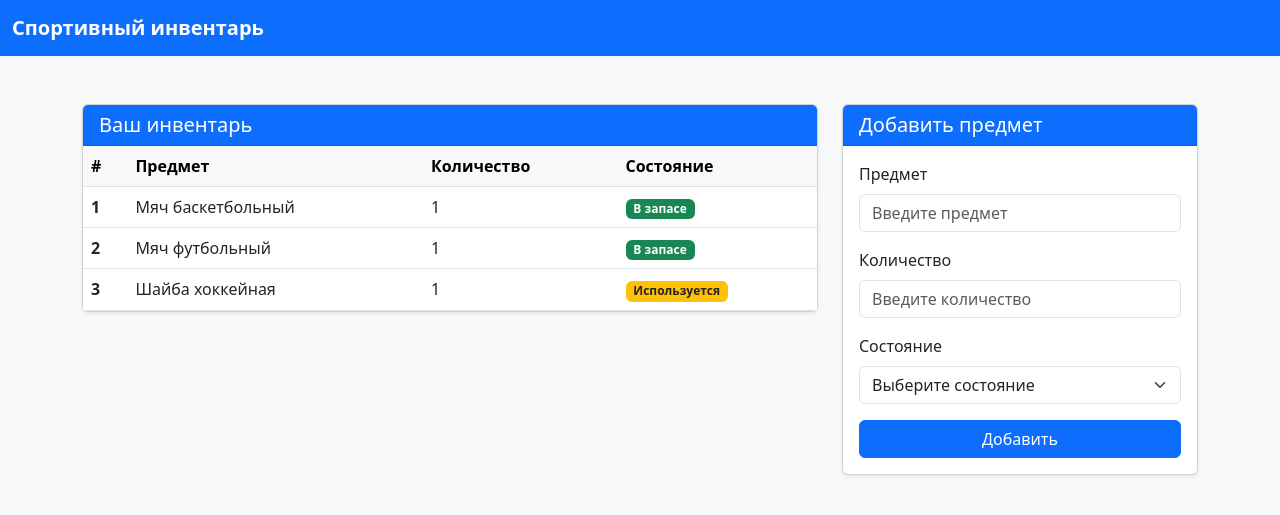
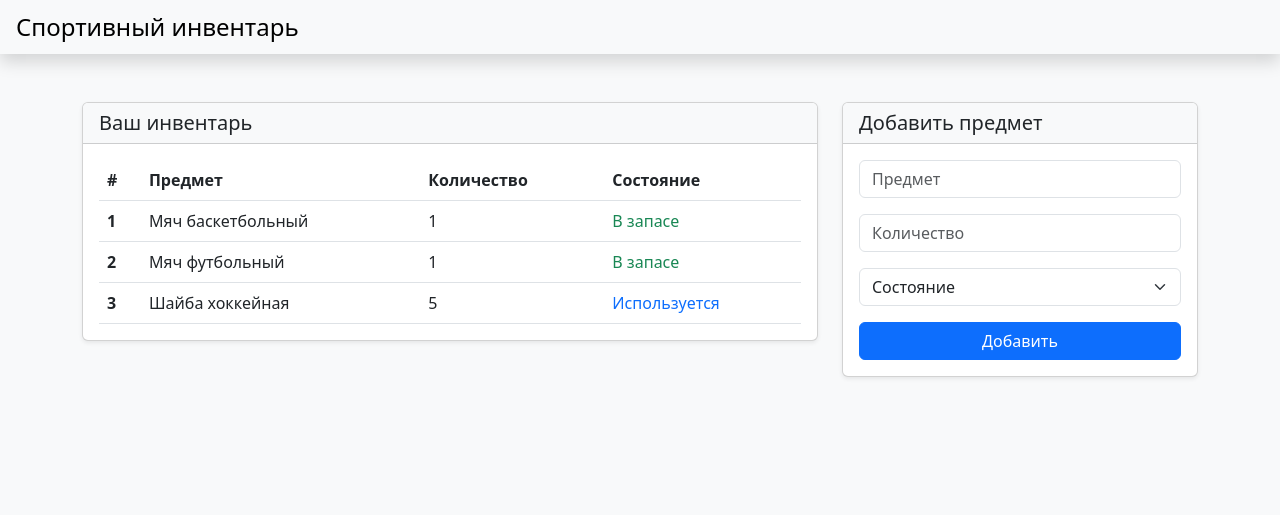
Before and after one commit to BetterLuckNextLife/sportinventory, a Django app: page /inventory/ in a window 1280 px wide. Shown: the top 515 px of the page. Run offline with Django 5.2, Linux system fonts and the light colour scheme; some libraries are stand-ins or nearby versions.

Commit message:
Обновление дизайна страниц
Обновление дизайна страниц инвентаря, входа и регистрации.

```diff
--- a/manager/templates/inventory.html
+++ b/manager/templates/inventory.html
@@ -1,5 +1,7 @@
 {% load static %}
+
 <!DOCTYPE html>
+
 <html lang="ru">
     <head>
         <meta charset="UTF-8">
@@ -8,12 +10,12 @@
         <!-- Подключение Bootstrap 5 -->
         <link href="https://cdn.jsdelivr.net/npm/bootstrap@5.3.0/dist/css/bootstrap.min.css" rel="stylesheet">
     </head>
+
     <body class="bg-light">
-
         <!-- Шапка -->
-<nav class="navbar navbar-expand-lg navbar-dark bg-primary">
+        <nav class="navbar navbar-expand-lg shadow p-1">
             <div class="container-fluid">
-        <a class="navbar-brand fw-bold" href="#">Спортивный инвентарь</a>
+                <a class="navbar-brand fs-4" href="#">Спортивный инвентарь</a>
             </div>
         </nav>
 
@@ -23,12 +25,12 @@
                 <!-- Секция с таблицей -->
                 <div class="col-lg-8">
                     <div class="card shadow-sm mb-4">
-                <div class="card-header bg-primary text-white">
+                        <div class="card-header bg-light">
                             <h5 class="mb-0">Ваш инвентарь</h5>
                         </div>
-                <div class="card-body p-0">
+                        <div class="card-body p-3">
                             <table class="table table-hover mb-0">
-                        <thead class="table-light">
+                                <thead class="table">
                                     <tr>
                                         <th scope="col">#</th>
                                         <th scope="col">Предмет</th>
@@ -41,19 +43,19 @@
                                         <th scope="row">1</th>
                                         <td>Мяч баскетбольный</td>
                                         <td>1</td>
-                                <td><span class="badge bg-success">В запасе</span></td>
+                                        <td><span class="text-success">В запасе</span></td>
                                     </tr>
                                     <tr>
                                         <th scope="row">2</th>
                                         <td>Мяч футбольный</td>
                                         <td>1</td>
-                                <td><span class="badge bg-success">В запасе</span></td>
+                                        <td><span class="text-success">В запасе</span></td>
                                     </tr>
                                     <tr>
                                         <th scope="row">3</th>
                                         <td>Шайба хоккейная</td>
-                                <td>1</td>
-                                <td><span class="badge bg-warning text-dark">Используется</span></td>
+                                        <td>5</td>
+                                        <td><span class="text-primary">Используется</span></td>
                                     </tr>
                                 </tbody>
                             </table>
@@ -64,26 +66,23 @@
                 <!-- Форма добавления инвентаря -->
                 <div class="col-lg-4">
                     <div class="card shadow-sm">
-                <div class="card-header bg-primary text-white">
+                        <div class="card-header bg-light">
                             <h5 class="mb-0">Добавить предмет</h5>
                         </div>
                         <div class="card-body">
                             <form method="post">
                                 <!-- Поле предмет -->
                                 <div class="mb-3">
-                            <label for="itemName" class="form-label">Предмет</label>
-                            <input type="text" class="form-control" id="itemName" placeholder="Введите предмет" required>
+                                    <input type="text" class="form-control" id="itemName" placeholder="Предмет" required>
                                 </div>
                                 <!-- Поле количество -->
                                 <div class="mb-3">
-                            <label for="itemQuantity" class="form-label">Количество</label>
-                            <input type="number" class="form-control" id="itemQuantity" placeholder="Введите количество" required>
+                                    <input type="number" class="form-control" id="itemQuantity" placeholder="Количество" required>
                                 </div>
                                 <!-- Поле состояние -->
                                 <div class="mb-3">
-                            <label for="itemStatus" class="form-label">Состояние</label>
                                     <select class="form-select" id="itemStatus" required>
-                                <option selected disabled>Выберите состояние</option>
+                                        <option selected disabled>Cостояние</option>
                                         <option value="В запасе">В запасе</option>
                                         <option value="Используется">Используется</option>
                                         <option value="Сломан">Сломан</option>
```
Also changed, not shown: manager/templates/login.html (+16 -8 lines), manager/templates/register.html (+19 -17 lines). Lines whose indentation alone changed are shown as unchanged.
